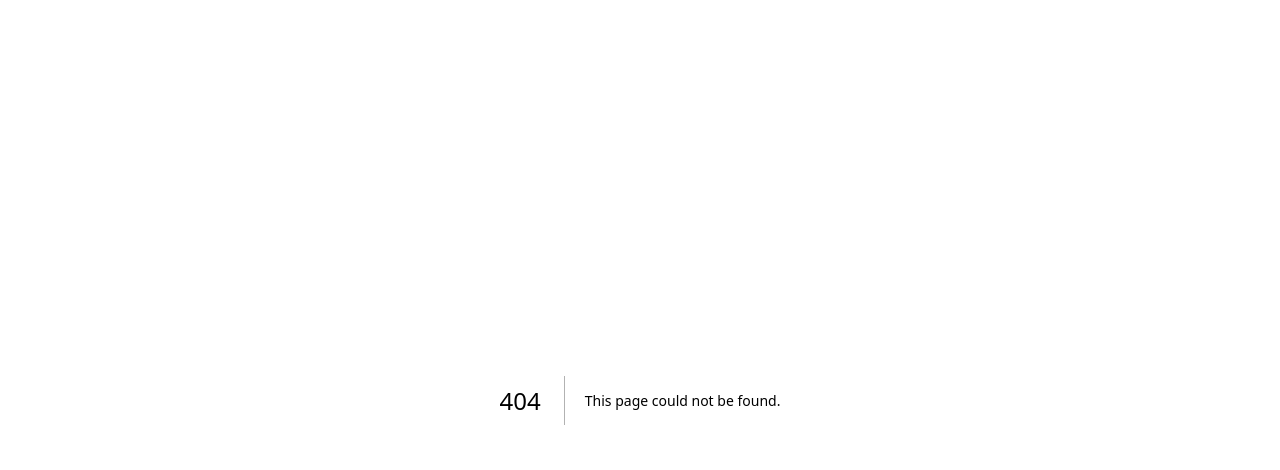
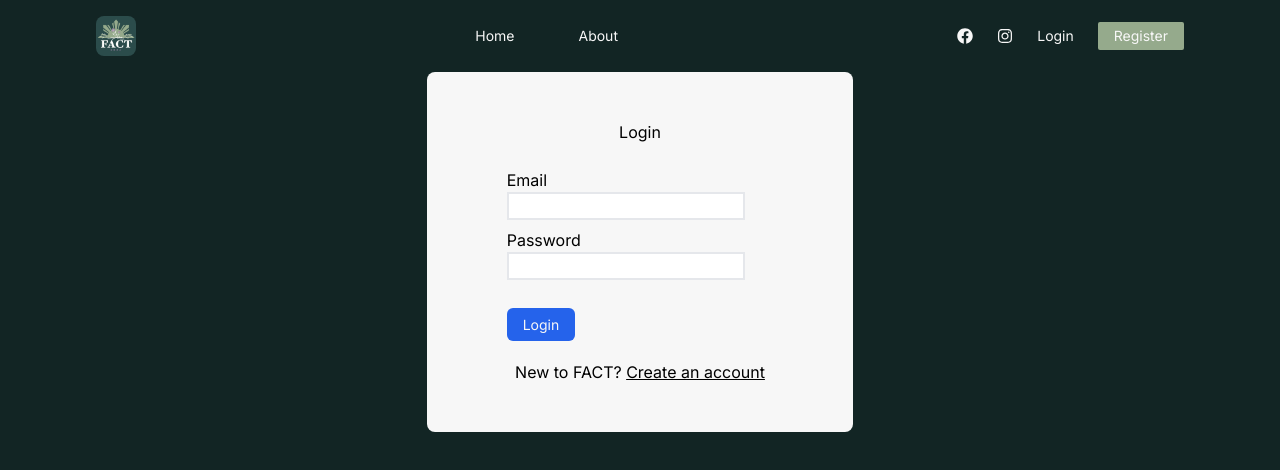
Before and after one commit to filipinx-americans-coming-together/fact-website-frontend, a Next.js app: page /login in a window 1280 px wide. Before the commit this address had no page. Shown: the top 470 px of the page. Built offline with nearby package versions, Linux system fonts and the light colour scheme.

Commit message:
created login page

```diff
--- /dev/null
+++ b/src/app/login/page.tsx
@@ -0,0 +1,44 @@
+import Navbar from "@/components/Navbar";
+import Link from "next/link";
+
+export default function Login() {
+    return (
+        <>
+            <Navbar />
+            <div className="w-4/12 px-20 py-12 bg-text-primary text-black m-auto items-center rounded-lg">
+                <div className="text-center mb-6">Login</div>
+                <form autoComplete="off">
+                    <label className="block mt-2">Email</label>
+                    <input
+                        required
+                        type="text"
+                        id="email"
+                        className="block border-solid border-2 mb-2"
+                    ></input>
+                    <label className="block mt-2">Password</label>
+                    <input
+                        required
+                        type="password"
+                        id="password"
+                        className="block border-solid border-2 mb-2"
+                    ></input>
+                    <br />
+                    <Link
+                        href="/dashboard"
+                        className="px-4 py-2 me-2 mb-2 mt-8 text-sm rounded-md bg-blue-600 text-text-primary hover:bg-blue-700"
+                    >
+                        Login
+                    </Link>
+                    <br />
+                    <br />
+                    <div className="text-center">
+                        New to FACT?{" "}
+                        <a href="/" className="underline hover:text-highlight-primary">
+                            Create an account
+                        </a>
+                    </div>
+                </form>
+            </div>
+        </>
+    );
+}
```
